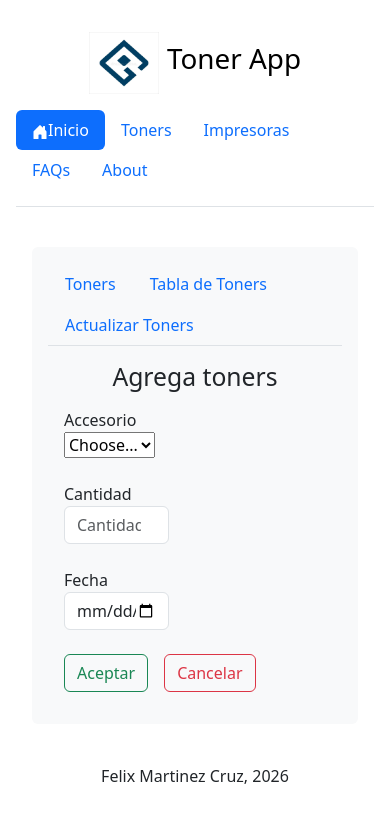
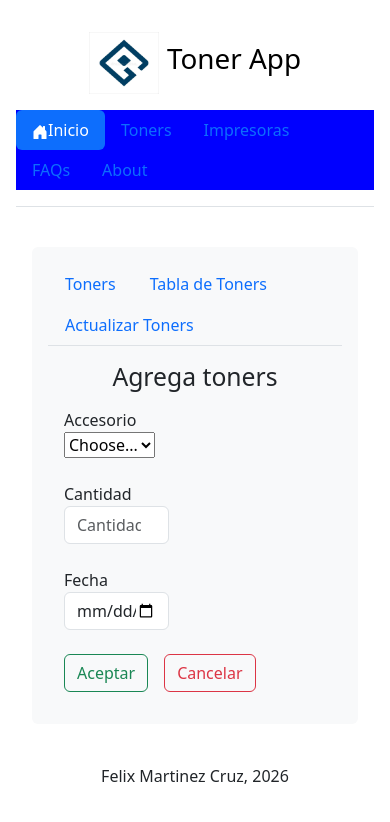
Before and after one commit to SpaceCowBoy2605/tonerfront, a React (Vite) app: page /toners in a window 390 px wide. Shown: the top 822 px of the page. Built offline with nearby package versions, Linux system fonts and the light colour scheme.

Commit message:
Creacion de un estilo para el header y su ajuste dependiendo del tamaño de la pantalla

```diff
--- a/src/components/header/header.jsx
+++ b/src/components/header/header.jsx
@@ -1,6 +1,7 @@
 import React from "react";
 import { Link } from 'react-router-dom'
 import logo from '../../assets/logotoner.webp';
+import '../../style/header.css';
 
 export const Header = () => {
     return (
@@ -10,9 +11,11 @@ export const Header = () => {
                 <h1>Toner App</h1>
             </Link>
             <ul className="nav nav-pills">
-                <li className="nav-item"><Link to="/" className="nav-link active" aria-current="page"><svg xmlns="http://www.w3.org/2000/svg" width="16" height="16" fill="currentColor" class="bi bi-house-door-fill" viewBox="0 0 16 16">
-                    <path d="M6.5 14.5v-3.505c0-.245.25-.495.5-.495h2c.25 0 .5.25.5.5v3.5a.5.5 0 0 0 .5.5h4a.5.5 0 0 0 .5-.5v-7a.5.5 0 0 0-.146-.354L13 5.793V2.5a.5.5 0 0 0-.5-.5h-1a.5.5 0 0 0-.5.5v1.293L8.354 1.146a.5.5 0 0 0-.708 0l-6 6A.5.5 0 0 0 1.5 7.5v7a.5.5 0 0 0 .5.5h4a.5.5 0 0 0 .5-.5" />
-                </svg>Inicio</Link></li>
+                <li className="nav-item"><Link to="/" className="nav-link active" aria-current="page">
+                    <svg xmlns="http://www.w3.org/2000/svg" width="16" height="16" fill="currentColor" className="bi bi-house-door-fill" viewBox="0 0 16 16">
+                        <path d="M6.5 14.5v-3.505c0-.245.25-.495.5-.495h2c.25 0 .5.25.5.5v3.5a.5.5 0 0 0 .5.5h4a.5.5 0 0 0 .5-.5v-7a.5.5 0 0 0-.146-.354L13 5.793V2.5a.5.5 0 0 0-.5-.5h-1a.5.5 0 0 0-.5.5v1.293L8.354 1.146a.5.5 0 0 0-.708 0l-6 6A.5.5 0 0 0 1.5 7.5v7a.5.5 0 0 0 .5.5h4a.5.5 0 0 0 .5-.5" />
+                    </svg>Inicio</Link>
+                </li>
                 <li className="nav-item"><Link to="/toners" className="nav-link">Toners</Link></li>
                 <li className="nav-item"><Link to="/impresoras" className="nav-link">Impresoras</Link></li>
                 <li className="nav-item"><Link to="/faqs" className="nav-link">FAQs</Link></li>
--- a/src/components/navs/navsToner.jsx
+++ b/src/components/navs/navsToner.jsx
@@ -1,6 +1,7 @@
 import React from "react";
 import { Link } from 'react-router-dom'
 import logo from '../../assets/logotoner.webp';
+
 
 export const Header = () => {
     return (
--- /dev/null
+++ b/src/style/header.css
@@ -0,0 +1,7 @@
+
+@media (max-width: 600px) {
+    .nav.nav-pills {
+        background-color: blue;
+    }
+
+}
```
